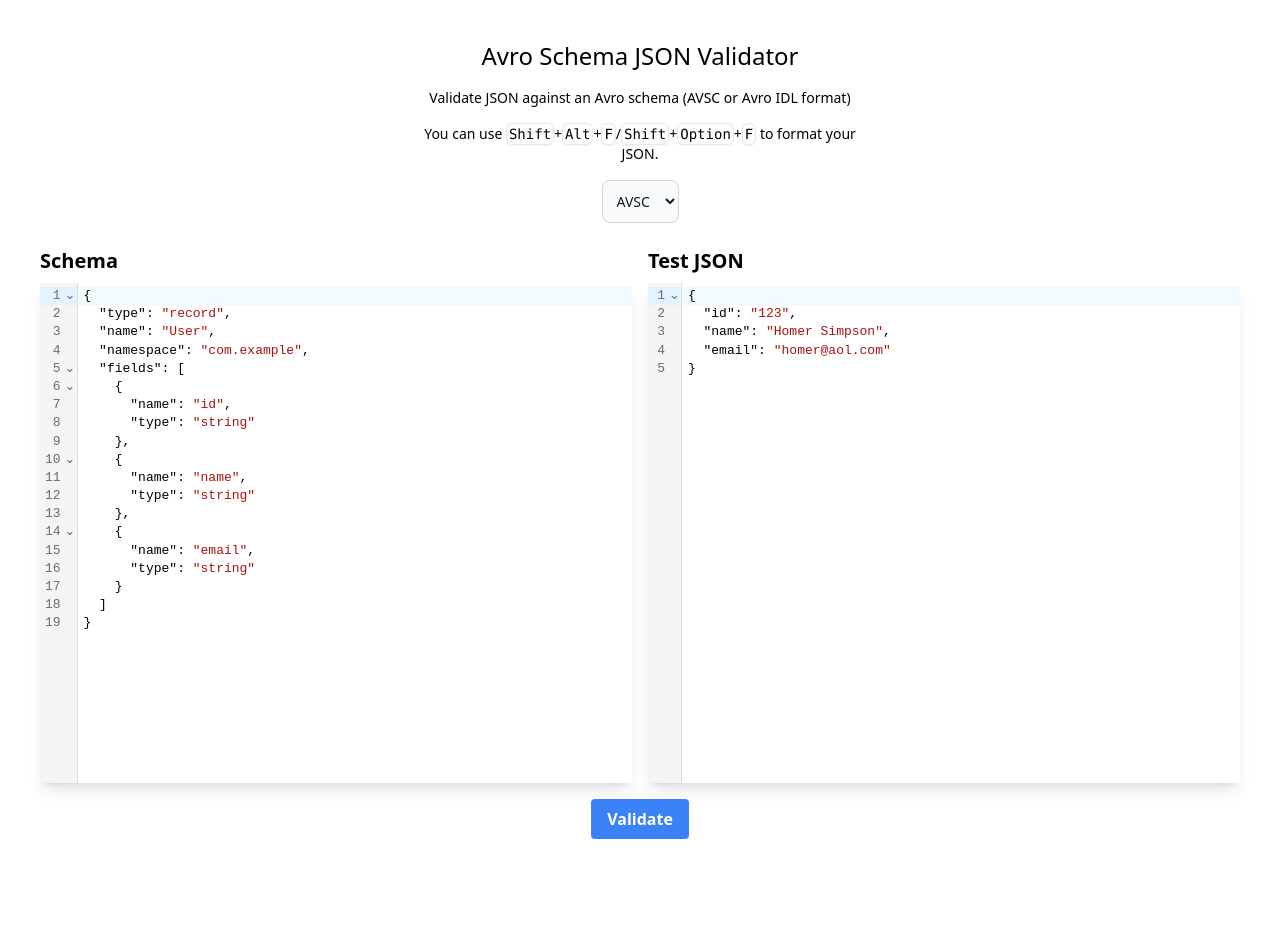
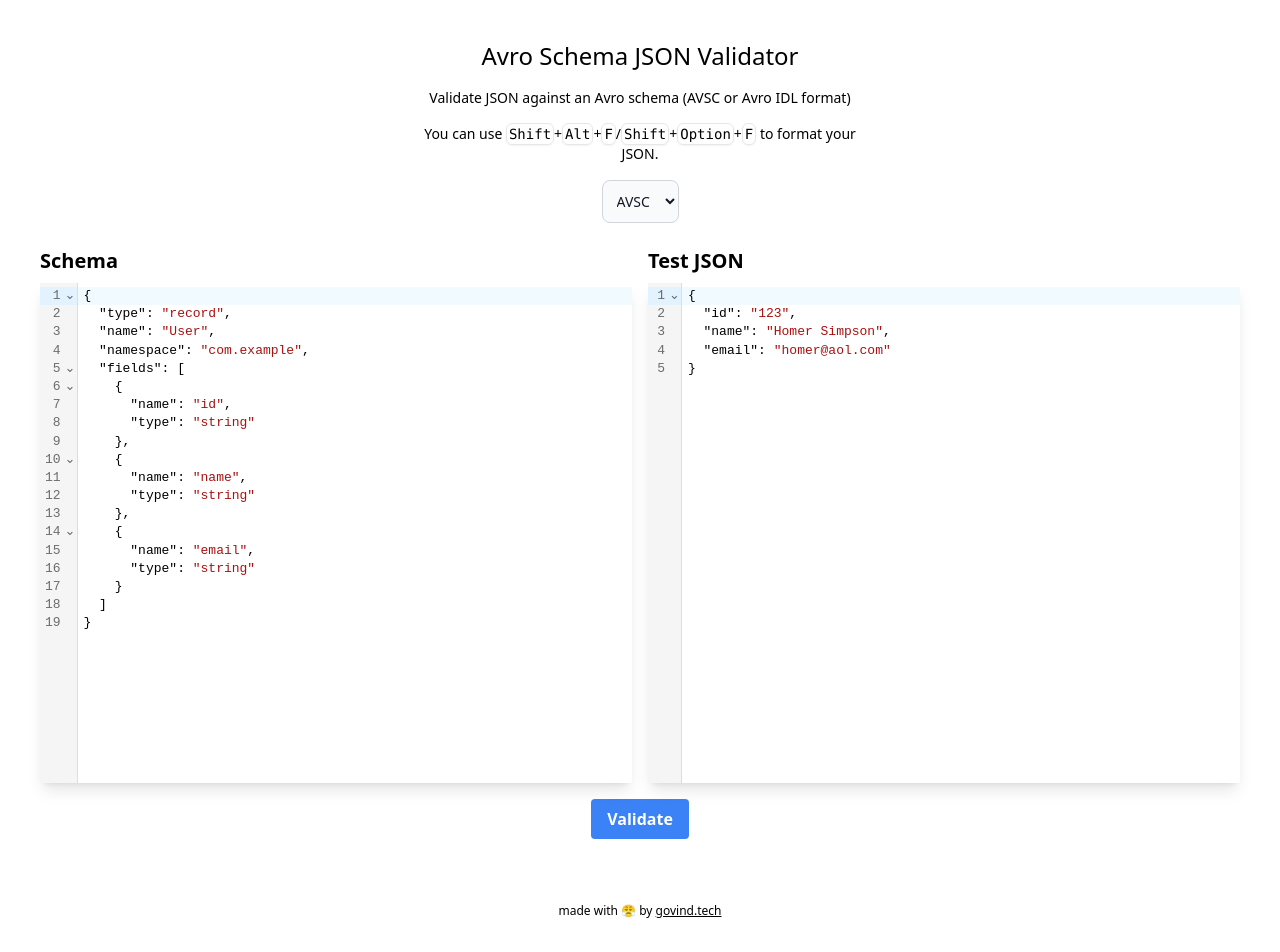
Before and after one commit to govinddottech/avro-validate, a Next.js app: page / in a window 1280 px wide. Shown: the top 952 px of the page. Before the commit the page ends 879 px from the top, so only its background shows below. Built offline with nearby package versions, Linux system fonts and the light colour scheme.

Commit message:
add link

```diff
--- a/src/app/page.tsx
+++ b/src/app/page.tsx
@@ -16,6 +16,7 @@ import {
   DEFAULT_JSON,
 } from "@/app/lib/constants"
 import { findTopLevelRecord } from "./lib/topLevelType"
+import Link from "next/link"
 
 export default function Home() {
   const [schemaValue, setSchemaValue] = useState<string>(DEFAULT_AVSC_SCHEMA)
@@ -139,6 +140,12 @@ export default function Home() {
       {validationResult && (
         <ValidationResultPanel validationResult={validationResult} />
       )}
+      <div className="text-xs mt-16 text-center">
+        made with 😤 by{" "}
+        <Link href={"https://govind.tech"} className="underline">
+          govind.tech
+        </Link>
+      </div>
     </main>
   )
 }
```
